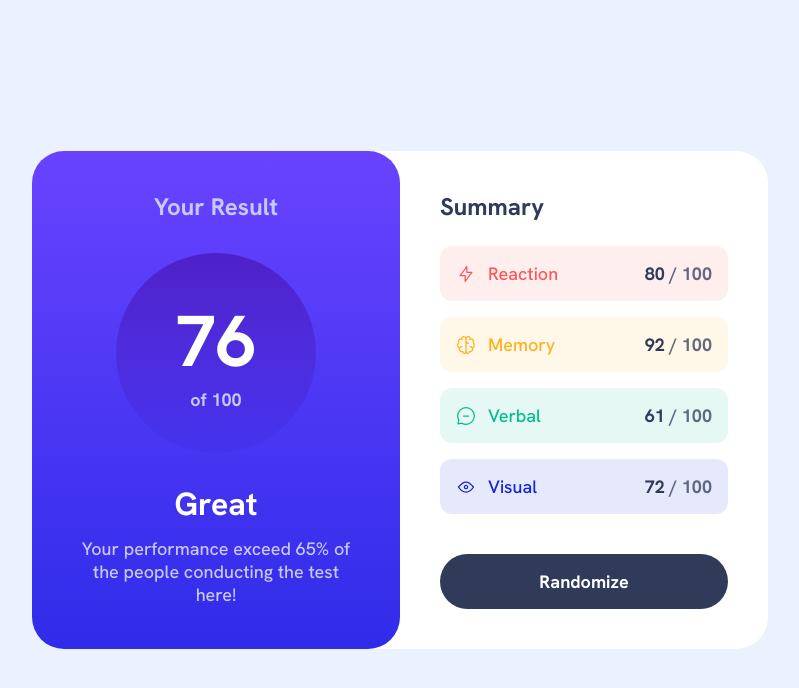
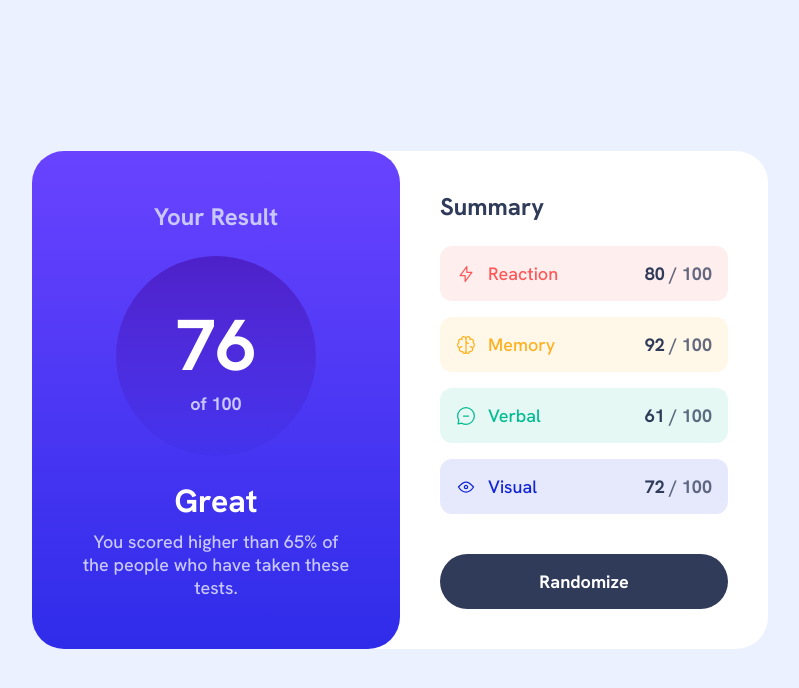
Before and after one commit to DarkstarXDD/results-summary-component, a React (Vite) app: page / in a window 1280 px wide. Shown: the top 688 px of the page, without its empty margins (240-1039 px from the left). Built offline with nearby package versions, Linux system fonts and the light colour scheme.

Commit message:
Minor changes

```diff
--- a/src/App.jsx
+++ b/src/App.jsx
@@ -40,9 +40,11 @@ export default function App() {
   }
 
   return (
-    <main className="main">
-      <Result score={score} grade={grade} />
-      <Summary results={results} handleClick={handleClick} />
+    <main>
+      <div aria-live="polite" className="component">
+        <Result score={score} grade={grade} />
+        <Summary results={results} handleClick={handleClick} />
+      </div>
     </main>
   )
 }
--- a/src/components/Result.jsx
+++ b/src/components/Result.jsx
@@ -3,13 +3,13 @@ export default function Result(props) {
     <div className="result">
       <h1 className="result__heading">Your Result</h1>
       <p className="result__score">
-        <span className="result__score--actual">{props.score}</span>
-        <span className="result__score--original"> of 100</span>
+        <span className="result__score--achieved">{props.score}</span>
+        <span className="result__score--total"> of 100</span>
       </p>
       <div className="result__text">
         <p className="result__grade">{props.grade}</p>
         <p className="result__comparison">
-          Your performance exceed 65% of the people conducting the test here!
+          You scored higher than 65% of the people who have taken these tests.
         </p>
       </div>
     </div>
--- a/src/components/SummaryItem.jsx
+++ b/src/components/SummaryItem.jsx
@@ -9,7 +9,7 @@ export default function SummaryItem(props) {
         <p className="summary-item__category">{props.category}</p>
       </div>
       <p className="summary-item__score">
-        <span className="actual-score">
+        <span className="achieved-score">
           <strong>{props.score}</strong>
         </span>
         <span className="total-score"> / 100</span>
--- a/styles.css
+++ b/styles.css
@@ -59,6 +59,7 @@ button {
   --clr-very-light-blue: 221, 100%, 96%;
   --clr-dark-navy: 224, 30%, 27%;
 }
+/* ------------------- End of CSS Variables ------------------- */
 
 body {
   display: flex;
@@ -72,15 +73,17 @@ body {
   min-height: 100vh;
 }
 
-.main {
+.component {
   max-width: 24rem;
   background-color: var(--clr-white);
 }
 
 .result {
-  display: grid;
+  display: flex;
+  flex-direction: column;
+  justify-content: center;
+  align-items: center;
   gap: 1.5rem;
-  justify-items: center;
   text-align: center;
   color: hsl(var(--clr-light-blue));
   background: linear-gradient(#6943ff, #2f2ce9);
@@ -103,7 +106,7 @@ body {
   border-radius: 100vw;
 }
 
-.result__score--actual {
+.result__score--achieved {
   font-size: var(--fs-800);
   color: var(--clr-white);
 }
@@ -185,7 +188,7 @@ body {
   font-weight: var(--fw-bold);
 }
 
-.actual-score {
+.achieved-score {
   color: hsl(var(--clr-dark-navy));
 }
 
@@ -216,7 +219,7 @@ body {
 }
 
 @media (min-width: 48rem) {
-  .main {
+  .component {
     max-width: 46rem;
     display: grid;
     grid-template-columns: 1fr 1fr;
@@ -225,7 +228,7 @@ body {
 
   .result {
     border-radius: 32px;
-    padding: 2.5rem;
+    padding: 2.5rem 3rem;
   }
 
   .result__score {
@@ -233,7 +236,7 @@ body {
     height: 12.5rem;
   }
 
-  .result__score--actual {
+  .result__score--achieved {
     font-size: var(--fs-900);
   }
 
```
